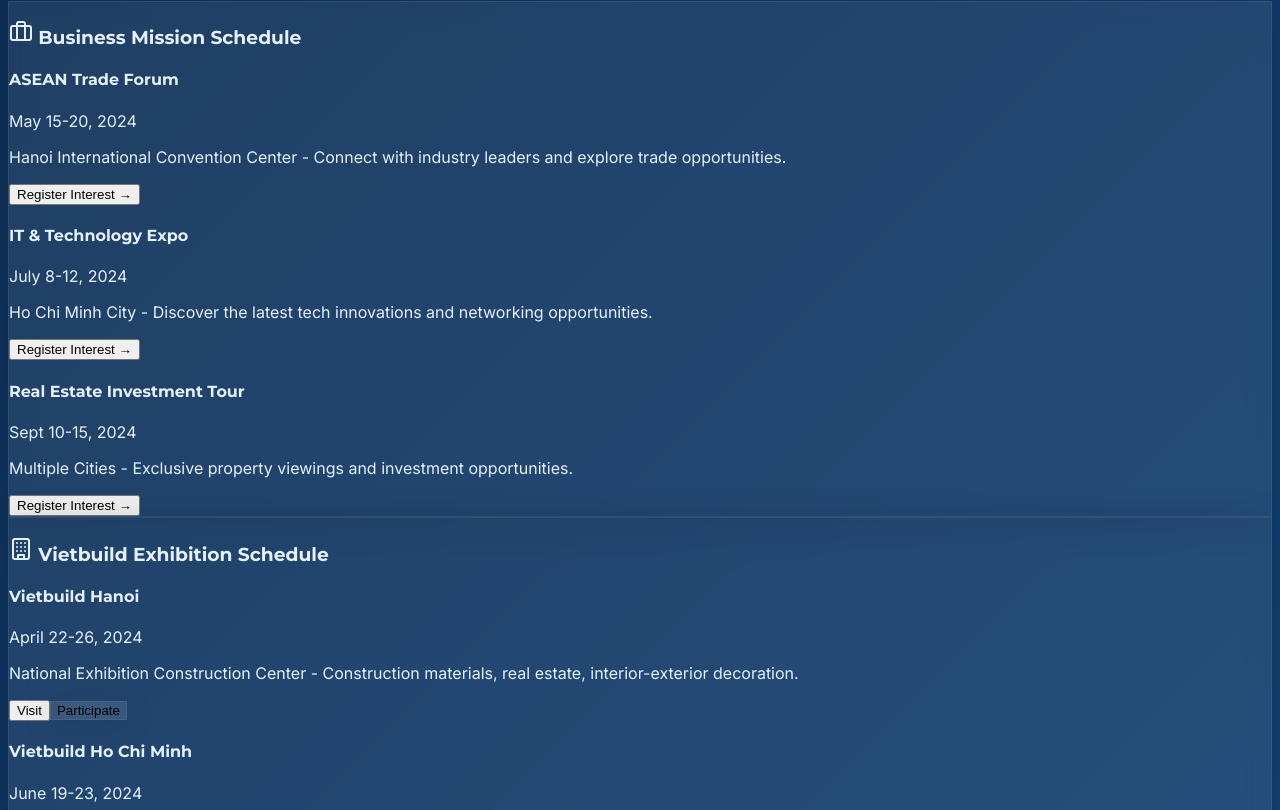
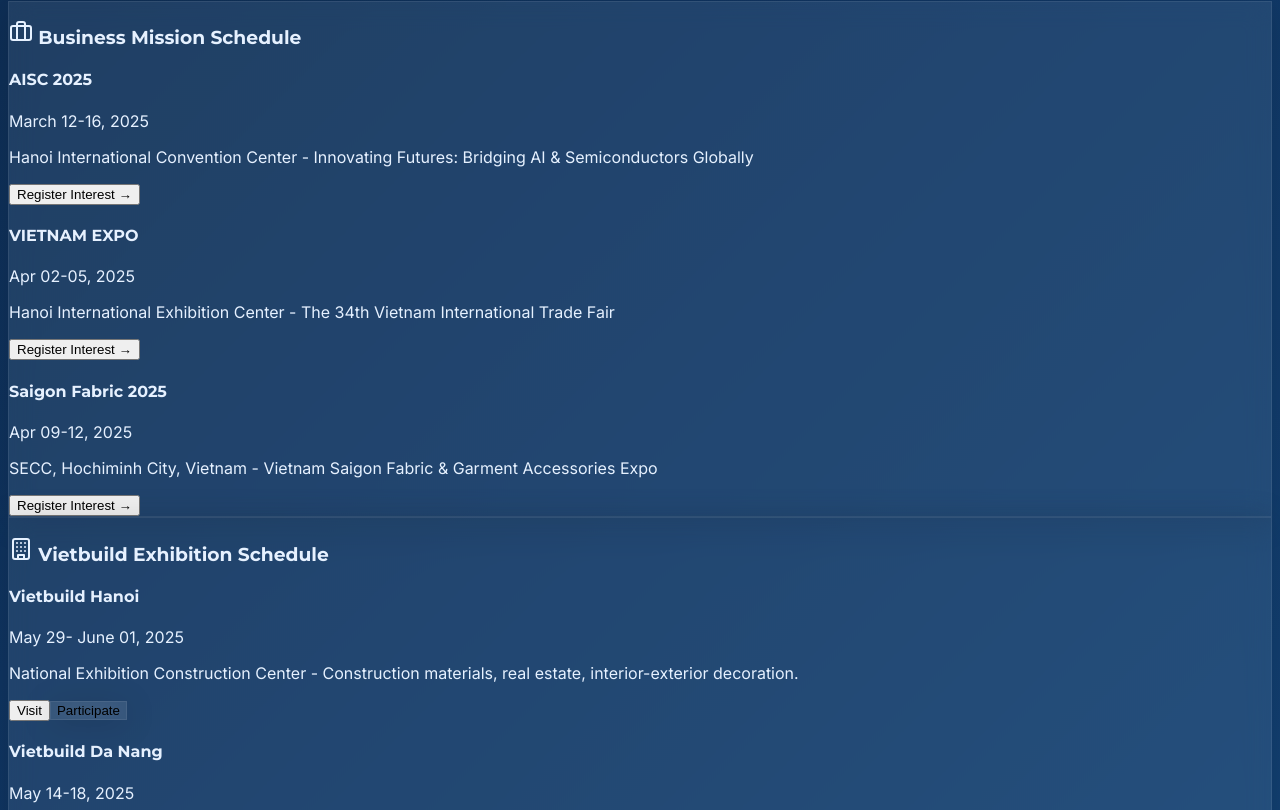
Before and after one commit to ILYAhohlov/amix, a React (Vite) app in the folder client/: page / in a window 1280 px wide. Shown: the part 2570-3380 px from the top of the page. Built offline with nearby package versions, Linux system fonts and the light colour scheme.

Commit message:
Update exhibitionData.ts

```diff
--- a/client/src/data/exhibitionData.ts
+++ b/client/src/data/exhibitionData.ts
@@ -16,25 +16,25 @@ export interface VietbuildExhibitionType {
 
 export const businessMissions: BusinessMissionType[] = [
   {
-    id: "asean-trade-forum",
-    title: "ASEAN Trade Forum",
-    date: "May 15-20, 2024",
+    id: "AISC2025",
+    title: "AISC 2025",
+    date: "March 12-16, 2025",
     location: "Hanoi International Convention Center",
-    description: "Connect with industry leaders and explore trade opportunities."
+    description: "Innovating Futures: Bridging AI & Semiconductors Globally"
   },
   {
-    id: "it-tech-expo",
-    title: "IT & Technology Expo",
-    date: "July 8-12, 2024",
-    location: "Ho Chi Minh City",
-    description: "Discover the latest tech innovations and networking opportunities."
+    id: "VIETNAMEXPO",
+    title: "VIETNAM EXPO",
+    date: "Apr 02-05, 2025",
+    location: "Hanoi International Exhibition Center",
+    description: "The 34th Vietnam International Trade Fair"
   },
   {
-    id: "real-estate-tour",
-    title: "Real Estate Investment Tour",
-    date: "Sept 10-15, 2024",
-    location: "Multiple Cities",
-    description: "Exclusive property viewings and investment opportunities."
+    id: "SaigonFabric2025",
+    title: "Saigon Fabric 2025",
+    date: "Apr 09-12, 2025",
+    location: "SECC, Hochiminh City, Vietnam",
+    description: "Vietnam Saigon Fabric & Garment Accessories Expo"
   }
 ];
 
@@ -42,22 +42,23 @@ export const vietbuildExhibitions: VietbuildExhibitionType[] = [
   {
     id: "vietbuild-hanoi",
     title: "Vietbuild Hanoi",
-    date: "April 22-26, 2024",
+    date: "May 29- June 01, 2025",
     location: "National Exhibition Construction Center",
     description: "Construction materials, real estate, interior-exterior decoration."
   },
   {
+    id: "vietbuild-danang",
+    title: "Vietbuild Da Nang",
+    date: "May 14-18, 2025",
+    location: "Da Nang Exhibition Fair Center",
+    description: "Coastal development, tourism real estate opportunities."
+
+  },
+  {
     id: "vietbuild-hcm",
     title: "Vietbuild Ho Chi Minh",
-    date: "June 19-23, 2024",
+    date: "June 25-29, 2025",
     location: "Saigon Exhibition and Convention Center",
     description: "Smart home technology, sustainable building materials."
-  },
-  {
-    id: "vietbuild-danang",
-    title: "Vietbuild Da Nang",
-    date: "August 7-11, 2024",
-    location: "Da Nang Exhibition Fair Center",
-    description: "Coastal development, tourism real estate opportunities."
   }
 ];
```
